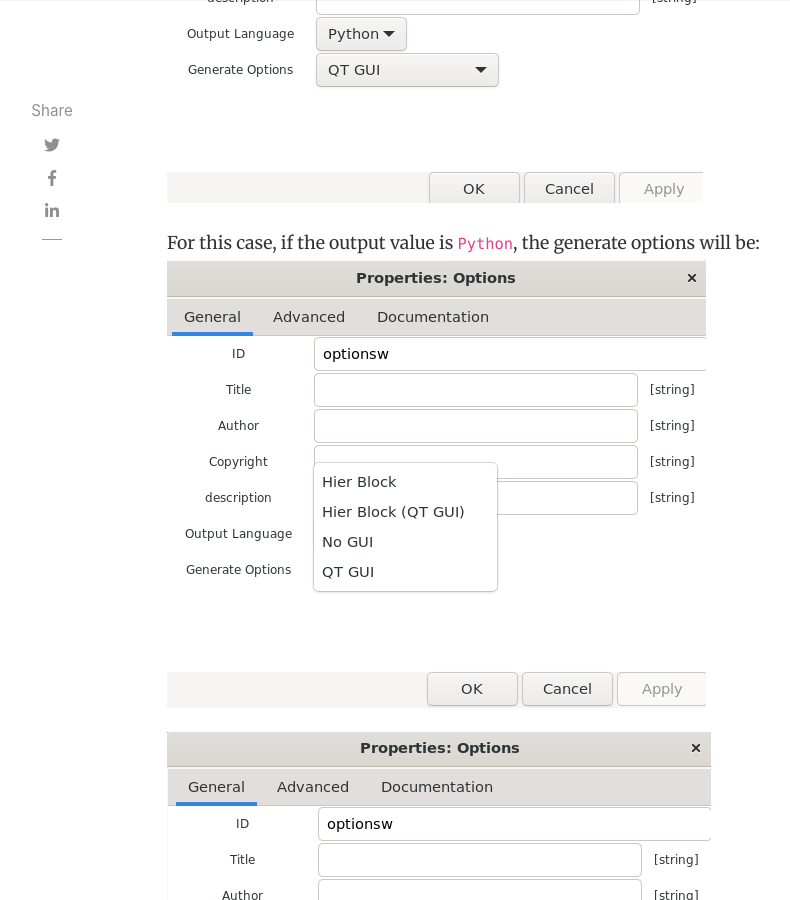
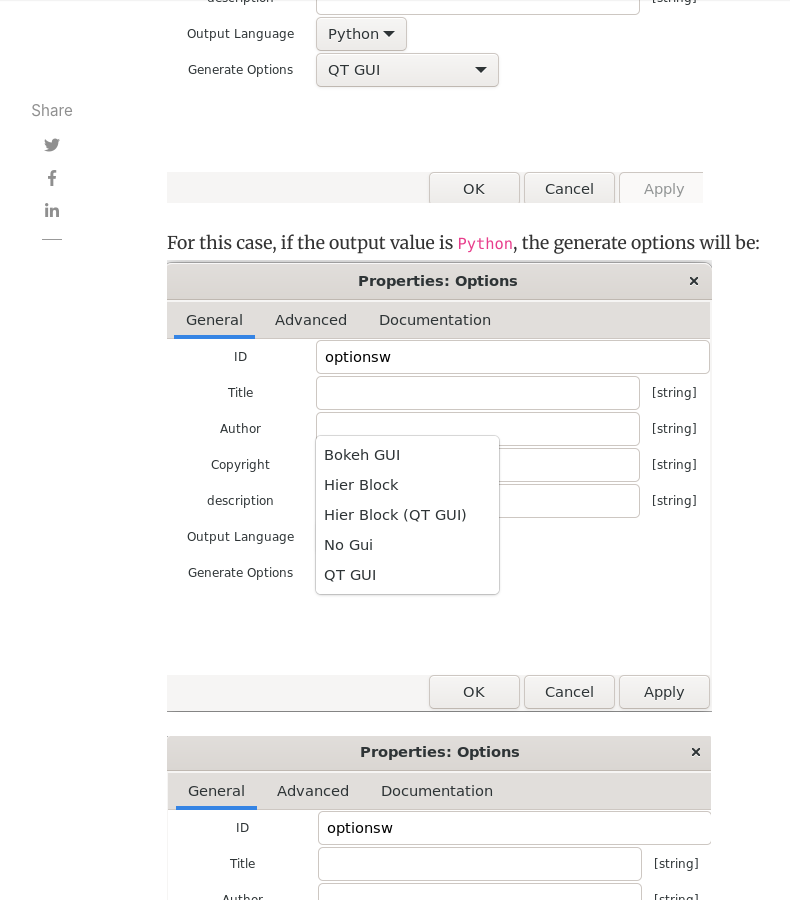
Before and after one commit to ZakyHermawan/ZakyHermawan.github.io, a Jekyll site: the page built from _posts/2024-06-1-week-1-option-block-modularization-and-workflow-separation.md, in a window 1280 px wide and 900 px high, scrolled down 3503 px. Shown: the whole window, without its empty margins (118-908 px from the left). Built offline with Jekyll 4.4.1, drawn with Linux system fonts in a browser that asks for light colours; nearby versions of some CDN libraries; comment, search, counter and statistics services are not loaded.

Commit message:
fix python generate options pict
Signed-off-by: ZakyHermawan <zaky.hermawan9615@gmail.com>

```diff
--- a/_posts/2024-06-1-week-1-option-block-modularization-and-workflow-separation.md
+++ b/_posts/2024-06-1-week-1-option-block-modularization-and-workflow-separation.md
@@ -66,13 +66,13 @@ With this, all information about workflows already being consumed by option bloc
 ![python output language](/assets/images/python_output_language.png)
 
 For this case, if the output value is `Python`, the generate options will be:
-![python generate options](/assets/images/python_generate_options.png)
+![[python] generate options](/assets/images/python_generate_options.png)
 
 ![cpp output language](/assets/images/cpp_output_language.png)
 
 If output value is `C++`, the generate options will be:
 
-![python generate options](/assets/images/python_generate_options.png)
+![cpp generate options](/assets/images/cpp_generate_options.png)
 
 With this, options block modularization is finished :D
 
```
Also changed, not shown: assets/images/cpp_generate_options.png (added), assets/images/python_generate_options.png.
